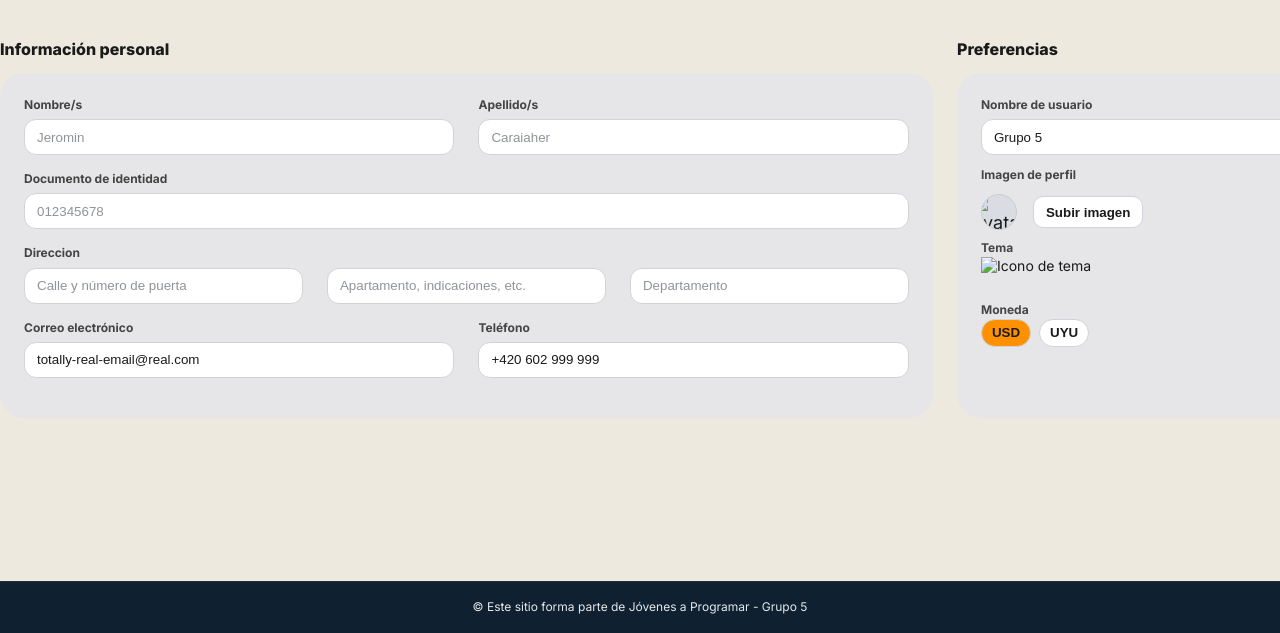
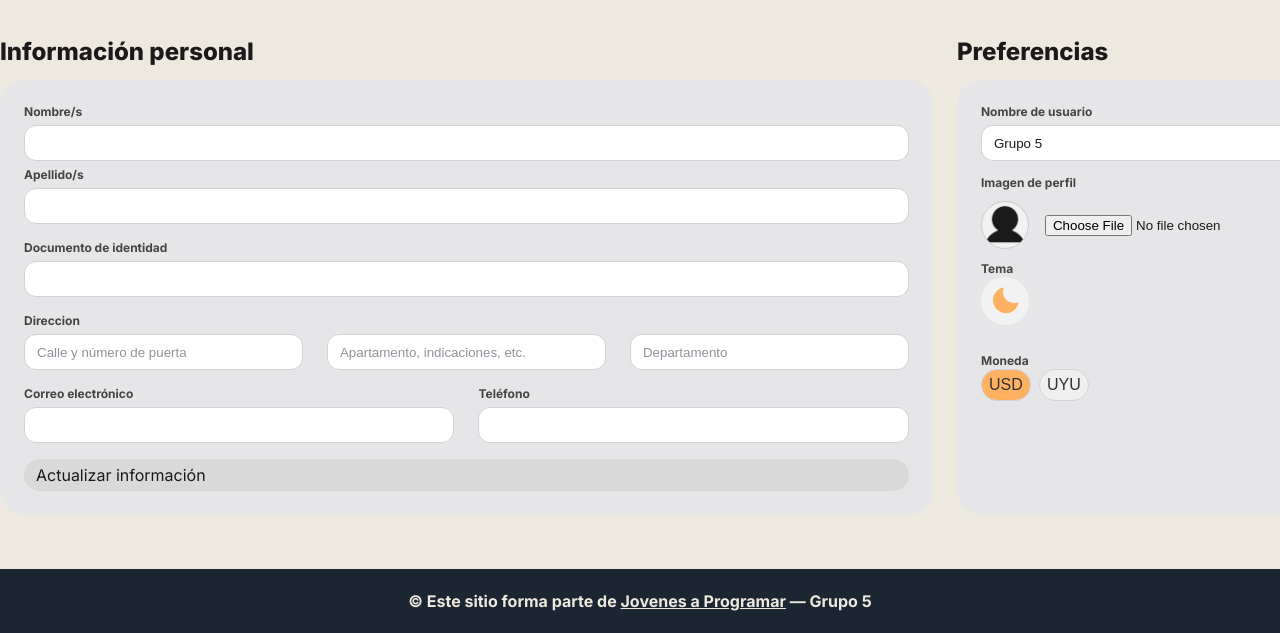
Before and after one commit to Patata-Kun/JaP-2025-e_commerce, a plain HTML site: page html/profile.html in a window 1280 px wide. Shown: the part 167-800 px from the top of the page. Drawn offline with nearby package versions, Linux system fonts and the light colour scheme; no server answers.

Commit message:
v2.12.5
Changelog
- Add profile image update functionality.
- Add profile image update in navbar.
- Add theme toggle functionality in profile.html.
- Fix a lot of things.

Co-authored-by: Leonardo Farias <LeoFarias10@users.noreply.github.com>

```diff
--- a/css/darkmode.css
+++ /dev/null
@@ -1,77 +0,0 @@
-:root{
-  --base-color: white;
-  --base-variant: #e8e9ed;
-  --text-color: #111528;
-  --secondary-text: #232738;
-  --primary-color: #3a435d;
-  --accent-color: #0071ff;
-}
-.darkmode{
-  --base-color: #070b1d;
-  --base-variant: #101425;
-  --text-color: #ffffff;
-  --secondary-text: #a4a5b8;
-  --primary-color: #3a435d;
-  --accent-color: #0071ff;
-}
-*{
-  margin: 0;
-  padding: 0;
-}
-html{
-  font-family: Poppins;
-}
-body{
-  min-height: 100vh;
-  background-color: var(--base-color);
-  color: var(--text-color);
-}
-header, section{
-  padding: 70px min(50px, 7%);
-}
-section{
-  background-color: var(--base-variant);
-}
-p{
-  margin: 10px 0 20px 0;
-  color: var(--secondary-text);
-}
-button{
-  border: none;
-  padding: .8em 2em;
-  background-color: var(--primary-color);
-  color: white;
-  border-radius: 4px;
-  font: inherit;
-  text-transform: uppercase;
-  font-weight: 500;
-  cursor: pointer;
-}
-.cta-button{
-  background-color: var(--accent-color);
-}
-#theme-switch{
-  height: 50px;
-  width: 50px;
-  padding: 0;
-  border-radius: 50%;
-  background-color: var(--base-variant);
-  display: flex;
-  justify-content: center;
-  align-items: center;
-  position: fixed;
-  top: 20px;
-  right: 20px;
-}
-#theme-switch svg{
-  fill: var(--primary-burn);
-}
-#theme-switch svg:last-child{
-  display: none;
-}
-.darkmode #theme-switch svg:first-child{
-  display: none;
-}
-.darkmode #theme-switch svg:last-child{
-  display: block;
-}
--- a/css/main.css
+++ b/css/main.css
@@ -23,20 +23,18 @@
   --color-grey95: oklch(0.8853 0 0);
   --color-grey85: oklch(0.3211 0 0);
   --color-grey10: oklch(96.115% 0.00011 271.152);
-};
+}
 
-#theme-switch{
-  height: 100px;
-  width: 50px;
+#theme-switch {
+  height: 3rem;
+  width: 3rem;
   padding: 0;
   border-radius: 50%;
-  background-color: var(--base-variant);
+  border: none;
+  background-color: var(--color-grey95);
   display: flex;
   justify-content: center;
   align-items: center;
-  position: fixed;
-  top: 20px;
-  right: 20px;
 }
 #theme-switch svg{
   fill: #FFB162
--- a/css/products.css
+++ b/css/products.css
@@ -241,6 +241,7 @@ span {
 .review-text-field textarea {
   font-family: "Inter", sans-serif;
   font-size: 1rem;
+  color: var(--color-grey20);
   width: 100%;
   border: none;
   border-radius: 1rem;
--- a/css/profile.css
+++ b/css/profile.css
@@ -8,25 +8,11 @@
   --input-bd: #d3d3d6;
   --chip-bd: #cfd3da;
   --chip-on: #ff9100;
-
-  font-size: 16px;
-}
-
-* {
-  box-sizing: border-box; /* ESTILO BASE, RESET */
-}
-
-html, body {
-  height: 100%;
 }
 
 body {
   margin: 0;
-  background: var(--bg);
   color: var(--text);
-  font-family: 'Inter', system-ui, -apple-system, 'Segoe UI', Roboto, Arial, sans-serif;
-  font-size: 0.875rem;
-  line-height: 1.35;
 }
  /* CONTENEDORES Y LA ESTRUCTURA */
 .wrap {
@@ -37,22 +23,20 @@ body {
 /* LOS TITULOS */
 .page-title {
   font-weight: 800;
-  font-size: 2rem;
-  line-height: 2.5rem;
   text-align: center;
   margin: 1rem 0 2.5rem;
 }
 
 .section-title {
   font-weight: 800;
-  font-size: 1rem;
-  line-height: 1.5rem;
   margin: 0 0 0.75rem;
 }
+
 .section-title--left {
   grid-column: 1 / 2;
   grid-row: 1;
 }
+
 .section-title--right {
   grid-column: 3 / 4;
   grid-row: 1;
@@ -67,6 +51,7 @@ body {
   gap: 0;
 }
 
+
 /* TARJETAS */
 .card {
   background: var(--card);
@@ -79,9 +64,18 @@ body {
   grid-column: 1 / 2;
   grid-row: 2 / 3;
 }
+
+body.darkmode .card--left {
+  background-color:  oklch(0.3211 0 0);
+}
+
 .card--right { /* TARJETA 2 PREFERENCIAS */
   grid-column: 3 / 4;
   grid-row: 2 / 3;
+}
+
+body.darkmode .card--right {
+  background-color:  oklch(0.3211 0 0);
 }
 
 .grid > .card--left,
@@ -111,6 +105,7 @@ body {
   flex-direction: column;
   gap: 0.375rem;
 }
+
 .field--full {
   width: 100%;
 }
@@ -122,6 +117,14 @@ label {
   color: var(--label);
 }
 
+body.darkmode .card--left label {
+  color: oklch(0.8853 0 0);
+}
+
+body.darkmode .card--right label {
+  color: oklch(0.8853 0 0);
+}
+
 .input {
   height: 2.25rem;
   padding: 0 0.75rem;
@@ -130,20 +133,43 @@ label {
   background: var(--input-bg);
   outline: 0;
 }
+
 .input::placeholder {
   color: #90939a;
 }
- /* COMPONENTES VIUALES*/
+
+body.darkmode .card--left input {
+  color: oklch(0.3211 0 0);
+  background-color: oklch(0.8853 0 0);
+}
+
+body.darkmode .card--right input {
+  color: oklch(0.3211 0 0);
+  background-color: oklch(0.8853 0 0);
+}
+
+body.darkmode .btn{
+  color: oklch(0.3211 0 0);
+  background-color: oklch(0.8853 0 0);
+}
+
+body.darkmode .label{
+  color: oklch(0.8853 0 0);
+}
+
+
+
+ /* COMPONENTES VISUALES*/
 .avatar {
-  width: 2.25rem;
-  height: 2.25rem;
-  border-radius: 999px;
+  width: 3rem;
+  height: 3rem;
+  border-radius: 50%;
   display: grid;
   place-items: center;
-  background: #d9dde3;
+  background: var(--color-grey95);
   border: 1px solid #c9ccd2;
-  font-size: 1.125rem;
 }
+
 
  /* BOTONES*/
 .btn {
@@ -151,17 +177,16 @@ label {
   padding: 0 0.75rem;
   border-radius: 0.625rem;
   border: 1px solid var(--chip-bd);
-  background: #fff;
   cursor: pointer;
-  font-weight: 600;
+  font-size: 1rem;
 }
 
 .block {
   margin: 0.625rem 0 0.875rem;
 }
-.block--tema {
+.block.block--tema {
   margin-top: -1.5rem;
-}
+;}
 
 .chips {
   display: flex;
@@ -171,29 +196,15 @@ label {
   display: inline-flex;
   align-items: center;
   justify-content: center;
-  height: 1.75rem;
+  height: 2rem;
+  width: 3.125rem;
   padding: 0 0.625rem;
-  border-radius: 999px;
-  background: #fff;
+  border-radius: 1rem;
   border: 1px solid var(--chip-bd);
-  font-weight: 700;
+  color: oklch(0.3211 0 0);
+  font-size: 1rem;
 }
 .chip--active {
-  background: var(--chip-on);
+  background:  #FFB162;
+  color: oklch(0.3211 0 0);
 }
-
- /* FOOTER*/
-.footer {
-  height: 3.25rem;
-  display: flex;
-  align-items: center;
-  justify-content: center;
-  background: #0f2130;
-  color: #e5e7eb;
-  font-size: 0.75rem;
-  position: fixed;
-  left: 0;
-  right: 0;
-  bottom: 0;
-  border-top: 1px solid rgba(255, 255, 255, 0.06);
-}
--- a/html/profile.html
+++ b/html/profile.html
@@ -7,7 +7,7 @@
 
   <link rel="stylesheet" href="../css/main.css">
   <link rel="stylesheet" href="../css/categories.css">
-   <link rel="stylesheet" href="../css/profile.css">  <!-- no me olvide -->
+  <link rel="stylesheet" href="../css/profile.css">
   <link rel="stylesheet" href="../css/responsive.css">
   <link rel="stylesheet" href="https://cdn.jsdelivr.net/npm/@phosphor-icons/web@2.1.2/src/fill/style.css">
   <link rel="stylesheet" href="https://cdn.jsdelivr.net/npm/@phosphor-icons/web@2.1.2/src/regular/style.css">
@@ -32,20 +32,19 @@
         <div class="row row--2"> <!-- modifica los contenedores de texto a rellenar con nuestra info -->
           <label class="field">
             <label for="name">Nombre/s</label>
-            <input class="input" type="text" placeholder="Jeromin" /> <!-- el placeholder es el texto guia que tenemos en los contenbedores de texto (en clarito) y se borra cuando ponemos nuestra info -->
-          </label>
+            <input class="input" id="name" type="text"/>
 
       <!-- campo 2, apellido -->
           <label class="field">
            <label for="last-name">Apellido/s</label>
-            <input class="input" type="text" placeholder="Caraiaher" />
+            <input class="input" id="surname" type="text"/>
           </label>
         </div>
       <!-- campo 3, CI -->
         <div class="row">
           <label class="field field--full">
             <label for="ID-number">Documento de identidad</label>
-            <input class="input" type="text" placeholder="012345678"/>
+            <input class="input" id="ID-number" type="text"/>
           </label>
         </div>
 
@@ -53,18 +52,18 @@
         <div class="row row--3">
           <label class="field">
             <label for="Direccion">Direccion</label>
-            <input class="input" type="text" placeholder="Calle y número de puerta" />
+            <input class="input" id="street" type="text" placeholder="Calle y número de puerta" />
           </label>
  <!-- campo 4,direccion,1.2  -->
           <label class="field">
             <span class="label">&nbsp;</span>
-            <input class="input" type="text" placeholder="Apartamento, indicaciones, etc." />
+            <input class="input" id="apartment" type="text" placeholder="Apartamento, indicaciones, etc." />
           </label>
 
            <!-- campo 4,direccion,1.3  -->
           <label class="field">
             <span class="label">&nbsp;</span>
-            <input class="input" type="text" placeholder="Departamento" />
+            <input class="input" id="city" type="text" placeholder="Departamento" />
           </label>
         </div>
 
@@ -72,15 +71,19 @@
         <div class="row row--2">
           <label class="field">
             <label for="email">Correo electrónico</label>
-            <input class="input" type="email" value="totally-real-email@real.com" />
+            <input class="input" id="email" type="email"/>
           </label>
 
            <!-- campo 6, telefono -->
           <label class="field">
             <label for="phone"> Teléfono </label>
-            <input class="input" type="tel" value="+420 602 999 999" />
+            <input class="input" id="phone" type="tel" />
           </label>
         </div>
+
+        <button class="button-secondary" id="save-user-info">
+          Actualizar información
+        </button>
       </article>
 
 
@@ -89,24 +92,26 @@
       <aside class="card card--right">
         <label class="field field--full">
           <label for="username"> Nombre de usuario </label>
-          <input class="input" type="text" value="Grupo 5" />
+          <input class="input" id="username" type="text" value="Grupo 5" />
         </label>
 
         <!-- campo 2, Imagen de perfil y boton de subir imagen  -->
         <div class="block">
           <span class="label">Imagen de perfil</span>
           <div class="row row--avatar">
-            <img class="avatar" src="" alt="Avatar de perfil">  <!-- aca va el emoji avatar del de la foto de perfil -->
-            <button class="btn">Subir imagen</button>
+            <img class="avatar" src="../img/px/avatar-default.png" id="profile-avatar-preview" alt="Avatar de perfil">  <!-- aca va el emoji avatar del de la foto de perfil -->
+            <input type="file" id="update-avatar-button" name="profile-avatar" accept="image/*">
           </div>
         </div>
 
         <!-- campo 3, Tema modo claro -->
         <div class="block block--tema">
-          <span class="label">Tema</span>
-          <div class="stack">
-            <img class="tema" src="" alt="Icono de tema">  <!-- aca va el emoji avatar del sol, modop claro -->
-          </div>
+          <span class="label"> Tema </span> <br>
+          <button id="theme-switch">
+            <svg xmlns="http://www.w3.org/2000/svg" width="32" height="32" fill="#000000" viewBox="0 0 256 256"><path d="M235.54,150.21a104.84,104.84,0,0,1-37,52.91A104,104,0,0,1,32,120,103.09,103.09,0,0,1,52.88,57.48a104.84,104.84,0,0,1,52.91-37,8,8,0,0,1,10,10,88.08,88.08,0,0,0,109.8,109.8,8,8,0,0,1,10,10Z"></path></svg>
+            <svg xmlns="http://www.w3.org/2000/svg" width="32" height="32" fill="#000000" viewBox="0 0 256 256"><path d="M120,40V16a8,8,0,0,1,16,0V40a8,8,0,0,1-16,0Zm8,24a64,64,0,1,0,64,64A64.07,64.07,0,0,0,128,64ZM58.34,69.66A8,8,0,0,0,69.66,58.34l-16-16A8,8,0,0,0,42.34,53.66Zm0,116.68-16,16a8,8,0,0,0,11.32,11.32l16-16a8,8,0,0,0-11.32-11.32ZM192,72a8,8,0,0,0,5.66-2.34l16-16a8,8,0,0,0-11.32-11.32l-16,16A8,8,0,0,0,192,72Zm5.66,114.34a8,8,0,0,0-11.32,11.32l16,16a8,8,0,0,0,11.32-11.32ZM48,128a8,8,0,0,0-8-8H16a8,8,0,0,0,0,16H40A8,8,0,0,0,48,128Zm80,80a8,8,0,0,0-8,8v24a8,8,0,0,0,16,0V216A8,8,0,0,0,128,208Zm112-88H216a8,8,0,0,0,0,16h24a8,8,0,0,0,0-16Z"></path></svg>
+          </button>
+
         </div>
 
         <!-- campo 4, Moneda -->
@@ -123,13 +128,9 @@
     </section>
   </main>
 
-  <footer class="footer">
-    © Este sitio forma parte de Jóvenes a Programar - Grupo 5
-  </footer>
+  <div id="footer"></div>
 
   <script src="../js/components.js"></script>
-  <script src="../js/categories.js"></script>
-  <script src="../js/products.js"></script>
-
+  <script src="../js/profile.js"> </script>
 </body>
 </html>
```
Also changed, not shown: html/darkmode.html (deleted, +0 -18 lines), js/components.js (+8 -0 lines), js/profile.js (+38 -5 lines), img/px/avatar-default.png (added).
